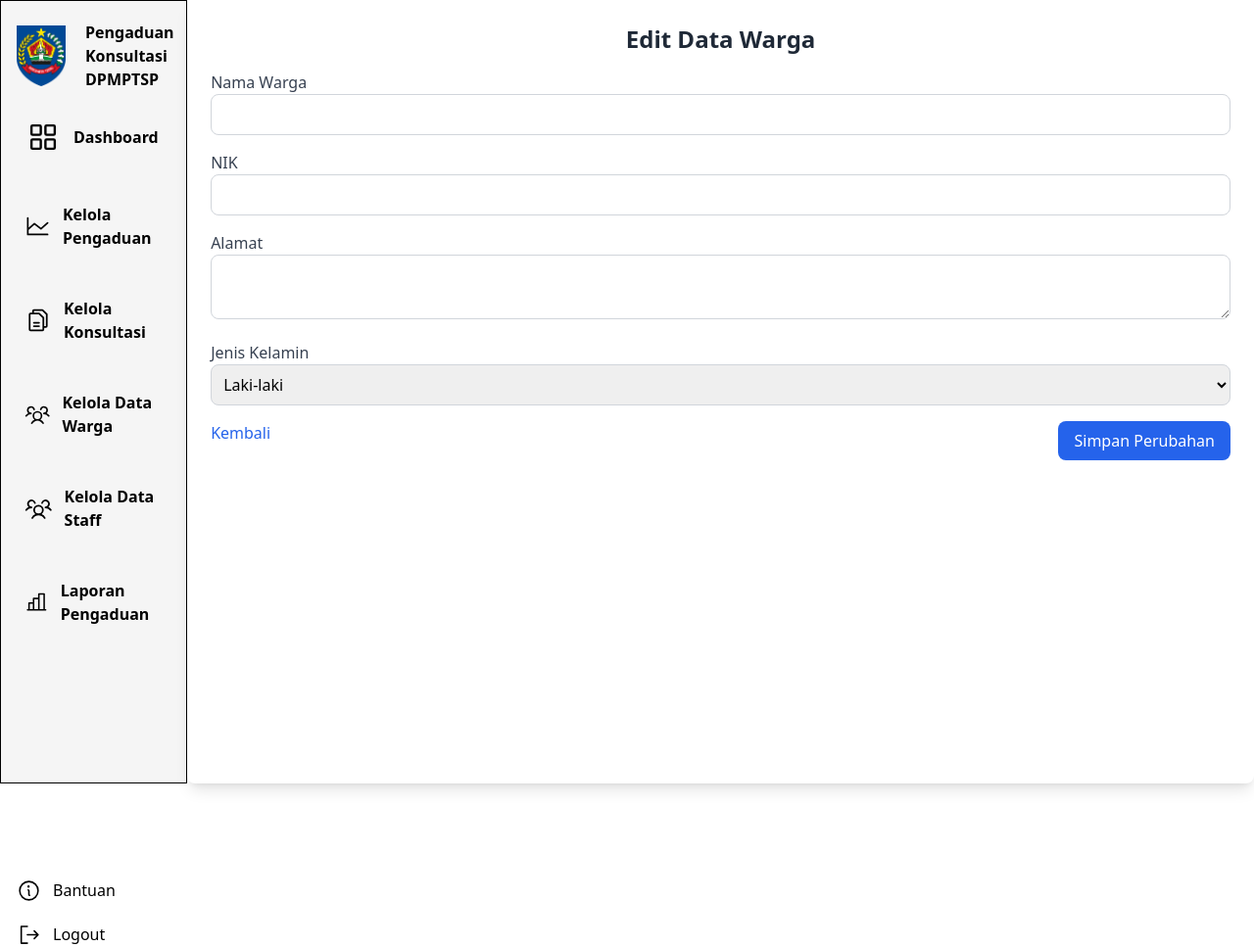
After one commit to revisi-lagi/project-web-novia, a CodeIgniter app: page /project-web-novia/index.php/cadmin/edit_data_warga/1 in a window 1280 px wide. The commit adds this page. Shown: the whole page at 98% size. Run offline with CodeIgniter, Linux system fonts and the light colour scheme; the visitor is signed in with stand-in values (Sample User, id 1); data that the repository does not hold is empty; some libraries are stand-ins or nearby versions.

Commit message:
feat: menambahkan fitur edit di Admin/data_warga

```diff
--- a/application/controllers/CAdmin.php
+++ b/application/controllers/CAdmin.php
@@ -26,14 +26,16 @@ class CAdmin extends CI_Controller
         $this->load->view('Template/footer');
     }
 
+    public function edit_data_warga($id)
+    {
+        $data['warga'] = $this->MAdmin->get_warga_by_id($id);
 
-    // Hapus Data warga
-    public function hapus_data_warga($id)
-    {
-        $this->MAdmin->delete_data_warga($id);
-        $this->session->set_flashdata('success', 'data warga berhasil dihapus.');
-        redirect('CAdmin/menu_data_warga');
+        $this->load->view('Template/header');
+        $this->load->view('Template/sidebar_pages_admin');
+        $this->load->view('Pages/Admin/edit_data_warga', $data);
+        $this->load->view('Template/footer');
     }
+
 
     public function update_data_warga()
     {
@@ -44,13 +46,16 @@ class CAdmin extends CI_Controller
             'alamat' => $this->input->post('alamat'),
             'jenis_kelamin' => $this->input->post('jenis_kelamin')
         ];
+        $this->MAdmin->update_data_warga($id, $data);
 
-        if ($this->MAdmin->update_data_warga($id, $data)) {
-            echo json_encode(["status" => "success", "message" => "Data warga berhasil diperbarui"]);
-        } else {
-            echo json_encode(["status" => "error", "message" => "Gagal memperbarui data warga"]);
-        }
+        redirect('CAdmin/menu_data_warga');
+    }
 
+    // Hapus Data warga
+    public function hapus_data_warga($id)
+    {
+        $this->MAdmin->delete_data_warga($id);
+        $this->session->set_flashdata('success', 'data warga berhasil dihapus.');
         redirect('CAdmin/menu_data_warga');
     }
 
--- a/application/models/MAdmin.php
+++ b/application/models/MAdmin.php
@@ -19,6 +19,10 @@ class MAdmin extends CI_Model
         return $this->db->get('warga')->result_array();
     }
 
+    public function get_warga_by_id($id)
+    {
+        return $this->db->get_where('warga', ['id' => $id])->row_array();
+    }
 
     // Hapus Data warga berdasarkan ID
     public function delete_data_warga($id)
@@ -113,6 +117,4 @@ class MAdmin extends CI_Model
         $this->db->where('id', $id);
         return $this->db->delete('konsultasi');
     }
-
-
 }
--- a/application/views/pages/Admin/data_warga.php
+++ b/application/views/pages/Admin/data_warga.php
@@ -34,7 +34,7 @@
                             <td id="jenis_kelamin_<?= $user['id']; ?>"><?= htmlspecialchars($user['jenis_kelamin']); ?></td>
 
                             <td class="flex space-x-2">
-                                <button id="edit_btn_<?= $user['id']; ?>" onclick="editRow(<?= $user['id']; ?>)"
+                                <!-- <button id="edit_btn_<?= $user['id']; ?>" onclick="editRow(<?= $user['id']; ?>)"
                                     class="bg-blue-500 text-white px-3 py-1 rounded-md hover:bg-blue-600">
                                     Edit
                                 </button>
@@ -42,7 +42,8 @@
                                 <button id="save_btn_<?= $user['id']; ?>" onclick="saveRow(<?= $user['id']; ?>)"
                                     class="bg-green-500 text-white px-3 py-1 rounded-md hover:bg-green-600 hidden ">
                                     Simpan
-                                </button>
+                                </button> -->
+                                <a href="<?= base_url('CAdmin/edit_data_warga/' . $user['id']) ?>" class="bg-blue-500 text-white px-3 py-1 rounded-md hover:bg-blue-600">edit</a>
 
                                 <a href="<?= base_url('CAdmin/hapus_data_warga/' . $user['id']); ?>"
                                     class="bg-red-500 text-white px-3 py-1 rounded-md hover:bg-red-600"
--- /dev/null
+++ b/application/views/pages/Admin/edit_data_warga.php
@@ -0,0 +1,40 @@
+<div class="bg-white shadow-lg rounded-lg p-6 w-full">
+    <h2 class="text-2xl font-bold text-gray-800 mb-4 text-center">Edit Data Warga</h2>
+
+    <form action="<?= base_url('CAdmin/update_data_warga/' . $warga['id']); ?>" method="post" class="space-y-4">
+        <input type="hidden" name="id" value="<?= $warga['id']; ?>">
+        <div>
+            <label for="nama_warga" class="block text-gray-700 font-medium">Nama Warga</label>
+            <input type="text" id="nama_warga" name="nama_warga" value="<?= $warga['nama_warga']; ?>"
+                class="w-full p-2 border border-gray-300 rounded-lg focus:ring focus:ring-blue-200 focus:outline-none" required>
+        </div>
+
+        <div>
+            <label for="nik" class="block text-gray-700 font-medium">NIK</label>
+            <input type="text" id="nik" name="nik" value="<?= $warga['nik']; ?>"
+                class="w-full p-2 border border-gray-300 rounded-lg focus:ring focus:ring-blue-200 focus:outline-none" required>
+        </div>
+
+        <div>
+            <label for="alamat" class="block text-gray-700 font-medium">Alamat</label>
+            <textarea id="alamat" name="alamat"
+                class="w-full p-2 border border-gray-300 rounded-lg focus:ring focus:ring-blue-200 focus:outline-none" required><?= $warga['alamat']; ?></textarea>
+        </div>
+
+        <div>
+            <label for="jenis_kelamin" class="block text-gray-700 font-medium">Jenis Kelamin</label>
+            <select id="jenis_kelamin" name="jenis_kelamin"
+                class="w-full p-2 border border-gray-300 rounded-lg focus:ring focus:ring-blue-200 focus:outline-none" required>
+                <option value="Laki-laki" <?= ($warga['jenis_kelamin'] == 'Laki-laki') ? 'selected' : ''; ?>>Laki-laki</option>
+                <option value="Perempuan" <?= ($warga['jenis_kelamin'] == 'Perempuan') ? 'selected' : ''; ?>>Perempuan</option>
+            </select>
+        </div>
+
+        <div class="flex justify-between">
+            <a href="<?= base_url('CAdmin/menu_data_warga'); ?>" class="text-blue-600 hover:underline">Kembali</a>
+            <button type="submit" class="bg-blue-600 text-white px-4 py-2 rounded-lg hover:bg-blue-700 transition">
+                Simpan Perubahan
+            </button>
+        </div>
+    </form>
+</div>
```
Lines whose indentation alone changed are shown as unchanged.
